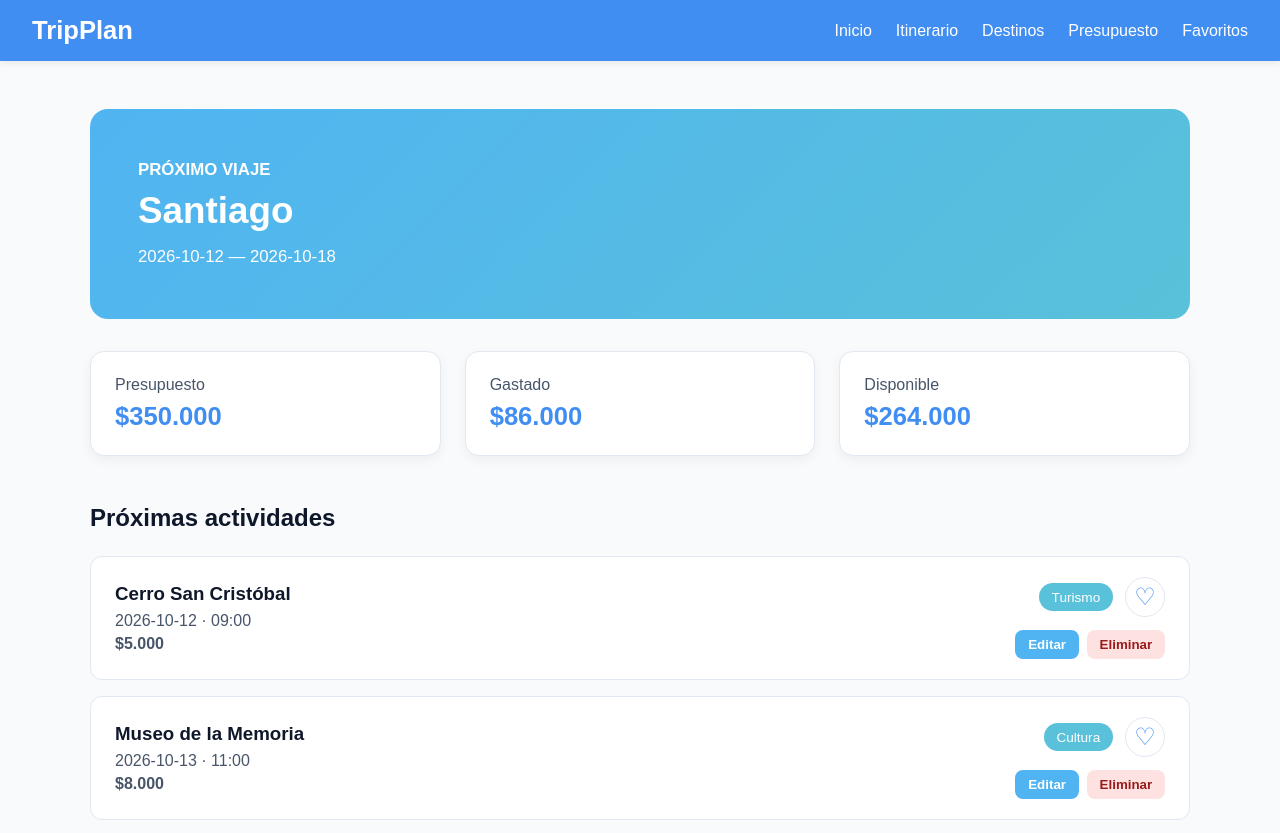
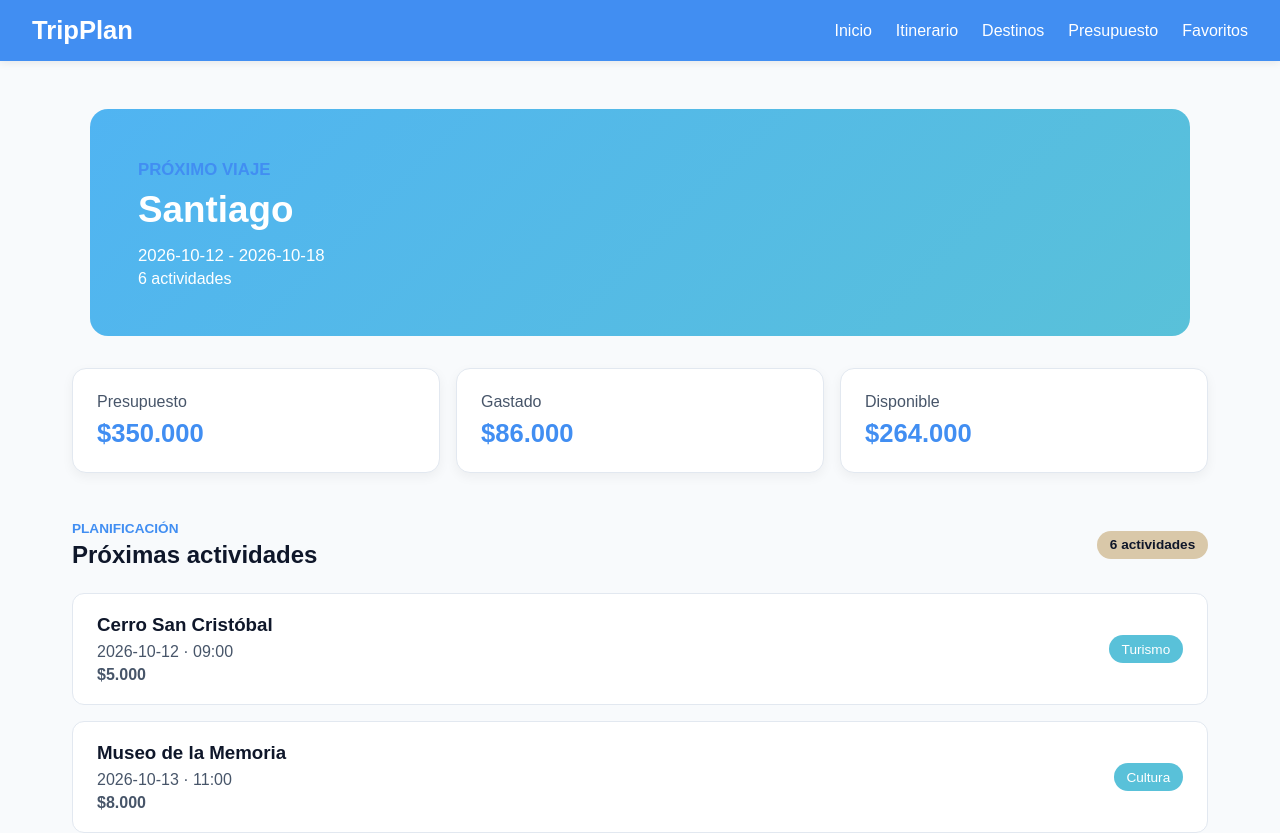
Before and after one commit to marycodder/viajes, a React (Vite) app: page / in a window 1280 px wide. Shown: the top 833 px of the page. Built offline with nearby package versions, Linux system fonts and the light colour scheme.

Commit message:
Dashboard dinamico para actividades

```diff
--- a/src/App.jsx
+++ b/src/App.jsx
@@ -54,7 +54,10 @@ function App() {
       <Navbar />
 
       <Routes>
-        <Route path="/" element={<Dashboard />} />
+        <Route
+          path="/"
+          element={<Dashboard actividades={actividades} />}
+        />
 
         <Route
           path="/itinerario"
--- a/src/pages/Dashboard.jsx
+++ b/src/pages/Dashboard.jsx
@@ -1,20 +1,8 @@
+import StatCard from '../components/StatCard';
 import { viajes } from '../data/viajes';
-import { actividades } from '../data/actividades';
 
-import StatCard from '../components/StatCard';
-import ActivityCard from '../components/ActivityCard';
-
-function Dashboard() {
+function Dashboard({ actividades }) {
   const viaje = viajes[0];
-
-  const totalGastado = actividades.reduce(
-    (total, actividad) => total + actividad.costo,
-    0
-  );
-
-  const presupuestoDisponible = viaje.presupuesto - totalGastado;
-
-  const proximasActividades = actividades.slice(0, 3);
 
   const formatoMoneda = (valor) =>
     new Intl.NumberFormat('es-CL', {
@@ -23,21 +11,47 @@ function Dashboard() {
       maximumFractionDigits: 0,
     }).format(valor);
 
+  const totalGastado = actividades.reduce(
+    (total, actividad) => total + actividad.costo,
+    0
+  );
 
+  const presupuestoDisponible =
+    viaje.presupuesto - totalGastado;
+
+  const actividadesOrdenadas = [...actividades].sort((a, b) => {
+    const fechaA = new Date(`${a.fecha}T${a.hora}`);
+    const fechaB = new Date(`${b.fecha}T${b.hora}`);
+
+    return fechaA - fechaB;
+  });
+
+  const proximasActividades = actividadesOrdenadas.slice(0, 3);
 
   return (
     <main className="dashboard">
       <section className="dashboard-header">
-        <p className="dashboard-label">Próximo viaje</p>
+        <div>
+          <p className="section-label">Próximo viaje</p>
 
           <h2>{viaje.destino}</h2>
 
-        <p>
-          {viaje.fechaInicio} — {viaje.fechaFin}
+          <p className="trip-dates">
+            {viaje.fechaInicio} - {viaje.fechaFin}
           </p>
+        </div>
+
+        <div className="trip-summary">
+          <span>
+            {actividades.length}{' '}
+            {actividades.length === 1
+              ? 'actividad'
+              : 'actividades'}
+          </span>
+        </div>
       </section>
 
-      <section className="stats-container">
+      <section className="stats-grid">
         <StatCard
           titulo="Presupuesto"
           valor={formatoMoneda(viaje.presupuesto)}
@@ -54,19 +68,70 @@ function Dashboard() {
         />
       </section>
 
-      <section className="activities-section">
+      <section className="dashboard-section">
         <div className="section-header">
+          <div>
+            <p className="section-label">Planificación</p>
+
             <h2>Próximas actividades</h2>
           </div>
 
+          <span className="activities-count">
+            {actividades.length}{' '}
+            {actividades.length === 1
+              ? 'actividad'
+              : 'actividades'}
+          </span>
+        </div>
+
+        {proximasActividades.length === 0 ? (
+          <div className="empty-state">
+            <h3>No hay actividades planificadas</h3>
+
+            <p>
+              Agrega actividades desde el itinerario para comenzar
+              a organizar tu viaje.
+            </p>
+          </div>
+        ) : (
           <div className="activities-list">
             {proximasActividades.map((actividad) => (
-            <ActivityCard
+              <article
+                className="activity-card"
                 key={actividad.id}
-              actividad={actividad}
-            />
+              >
+                <div className="activity-info">
+                  <h3>{actividad.nombre}</h3>
+
+                  <p>
+                    {actividad.fecha} · {actividad.hora}
+                  </p>
+
+                  <p className="activity-cost">
+                    {actividad.costo === 0
+                      ? 'Gratis'
+                      : formatoMoneda(actividad.costo)}
+                  </p>
+                </div>
+
+                <div className="activity-actions">
+                  <span className="activity-category">
+                    {actividad.categoria}
+                  </span>
+
+                  {actividad.favorito && (
+                    <span
+                      className="dashboard-favorite"
+                      title="Actividad favorita"
+                    >
+                      ♥
+                    </span>
+                  )}
+                </div>
+              </article>
             ))}
           </div>
+        )}
       </section>
     </main>
   );
--- a/src/styles/styles.css
+++ b/src/styles/styles.css
@@ -135,6 +135,45 @@ a {
   text-transform: uppercase;
 }
 
+/* Ajustes de espaciado del Dashboard */
+
+.dashboard {
+  width: 100%;
+  max-width: 1200px;
+  margin: 0 auto;
+  padding: 3rem 2rem;
+}
+
+.dashboard-header {
+  margin-bottom: 2rem;
+}
+
+.stats-grid {
+  display: grid;
+  grid-template-columns: repeat(3, 1fr);
+  gap: 1rem;
+  margin-bottom: 3rem;
+}
+
+.dashboard-section {
+  margin-top: 1rem;
+}
+
+.section-header {
+  display: flex;
+  justify-content: space-between;
+  align-items: flex-end;
+  gap: 1rem;
+  margin-bottom: 1.5rem;
+}
+
+.section-header .section-label {
+  margin-bottom: 0.35rem;
+}
+
+.section-header h2 {
+  margin: 0;
+}
 /* TARJETAS DE RESUMEN */
 
 .stats-container {
```
Lines whose indentation alone changed are shown as unchanged.
